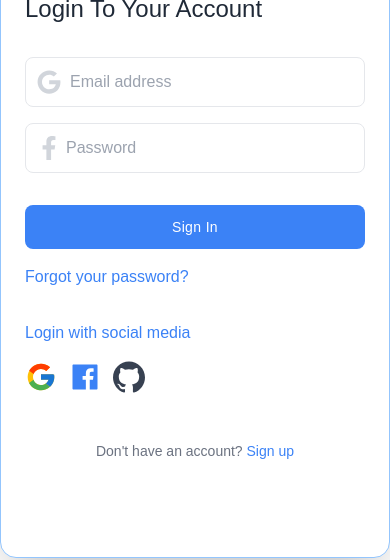
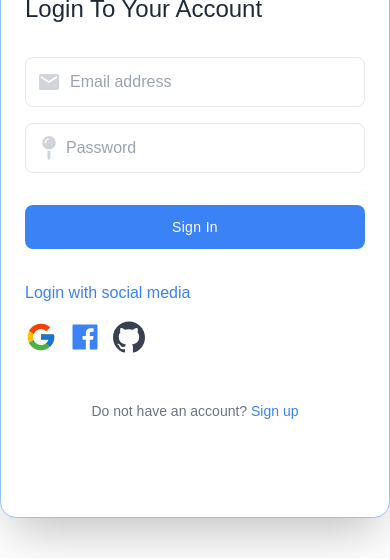
Before and after one commit to NabilaFerdousPrapty/Suite-Spot, a Next.js app: page /login in a window 390 px wide. Shown: the part 280-840 px from the top of the page. Built offline with nearby package versions, Linux system fonts and the light colour scheme.

Commit message:
auth started

```diff
--- /dev/null
+++ b/app/actions/index.ts
@@ -0,0 +1,17 @@
+'use server'
+type SocialLoginFormData = {
+    get: (key: string) => string | null;
+};
+
+export async function doSocialLogin(formData: SocialLoginFormData) {
+    const action = formData.get('action');
+    if (typeof action === 'string') {
+        console.log(action); // Safely log the string action
+    } else {
+        console.error('Expected a string, but got a non-string value.');
+    }
+}
+
+export async function doLogOut() {
+
+}
--- a/app/api/auth/[...nextauth]/options.ts
+++ /dev/null
@@ -1,6 +0,0 @@
-import type { NextAuthOptions } from 'next-auth'
-import GitHubProvider from "next-auth/providers/github";
-import GoogleProvider from "next-auth/providers/google";
-export const options: NextAuthOptions ={
-providers: [],
-}
--- a/app/api/auth/[...nextauth]/route.ts
+++ /dev/null
@@ -1,7 +0,0 @@
-import NextAuth from "next-auth"
-
-const handler = NextAuth({
-
-})
-
-export { handler as GET, handler as POST }
--- a/app/layout.tsx
+++ b/app/layout.tsx
@@ -1,8 +1,8 @@
 import type { Metadata } from "next";
 import localFont from "next/font/local";
 import "./globals.css";
+import Navbar from "@/components/Home/Navbar";
 import Footer from "@/components/Home/Footer";
-import Navbar from "@/components/Home/Navbar";
 
 const geistSans = localFont({
   src: "./fonts/GeistVF.woff",
@@ -31,7 +31,7 @@ export default function RootLayout({
         className={`${geistSans.variable} ${geistMono.variable} antialiased bg-white`}
       >
         <Navbar />
-        <div className="my-5">{children}</div>
+        <main className="">{children}</main>
         <Footer />
       </body>
     </html>
--- a/app/login/page.tsx
+++ b/app/login/page.tsx
@@ -1,9 +1,12 @@
 import Image from "next/image";
 import React from "react";
 import { AiFillFacebook } from "react-icons/ai";
-import { FaGoogle, FaFacebookF, FaTwitter } from "react-icons/fa";
+import { FaMapPin } from "react-icons/fa";
+
 import { FcGoogle } from "react-icons/fc";
+import { MdEmail } from "react-icons/md";
 import { SiGithub } from "react-icons/si";
+import { doSocialLogin } from "../actions";
 
 const LoginForm: React.FC = () => {
   return (
@@ -13,6 +16,7 @@ const LoginForm: React.FC = () => {
           <div className="lg:w-1/2">
             <Image
               className="w-auto h-20"
+              priority={true}
               src="https://i.ibb.co.com/t8HNdWr/Screenshot-2024-11-27-151149-removebg-preview.png"
               alt="Logo"
               width={100}
@@ -30,7 +34,7 @@ const LoginForm: React.FC = () => {
             <form className="w-full lg:max-w-xl">
               <div className="relative flex items-center">
                 <span className="absolute">
-                  <FaGoogle className="w-6 h-6 mx-3 text-gray-300 dark:text-gray-500" />
+                  <MdEmail className="w-6 h-6 mx-3 text-gray-300 dark:text-gray-500" />
                 </span>
                 <input
                   type="email"
@@ -42,7 +46,7 @@ const LoginForm: React.FC = () => {
 
               <div className="relative flex items-center mt-4">
                 <span className="absolute">
-                  <FaFacebookF className="w-6 h-6 mx-3 text-gray-300 dark:text-gray-500" />
+                  <FaMapPin className="w-6 h-6 mx-3 text-gray-300 dark:text-gray-500" />
                 </span>
                 <input
                   type="password"
@@ -52,17 +56,10 @@ const LoginForm: React.FC = () => {
                 />
               </div>
 
-              <div className="mt-8 md:flex md:items-center">
-                <button className="w-full px-6 py-3 text-sm font-medium tracking-wide text-white capitalize transition-colors duration-300 transform bg-blue-500 rounded-lg md:w-1/2 hover:bg-blue-400 focus:outline-none focus:ring focus:ring-blue-300 focus:ring-opacity-50">
+              <div className="mt-8 flex items-center">
+                <button className="w-full px-6 py-3 text-sm font-medium tracking-wide text-white capitalize transition-colors duration-300 transform bg-blue-500 rounded-lg  hover:bg-blue-400 focus:outline-none focus:ring focus:ring-blue-300 focus:ring-opacity-50">
                   Sign in
                 </button>
-
-                <a
-                  href="#"
-                  className="inline-block mt-4 text-center text-blue-500 md:mt-0 md:mx-6 hover:underline dark:text-blue-400"
-                >
-                  Forgot your password?
-                </a>
               </div>
             </form>
           </div>
@@ -73,31 +70,40 @@ const LoginForm: React.FC = () => {
             Login with social media
           </h3>
 
-          <div className="flex items-center mt-4 sm:mt-0 -mx-1.5 sm:w-1/2">
-            <a
+          <form
+            action={doSocialLogin}
+            className="flex items-center mt-4 sm:mt-0 -mx-1.5 sm:w-1/2"
+          >
+            <button
+              type="submit"
+              name="action"
+              value={"google"}
               className="mx-1.5 dark:hover:text-blue-400 text-gray-400 transition-colors duration-300 transform hover:text-blue-500"
-              href="#"
             >
               <FcGoogle className="w-8 h-8" />
-            </a>
+            </button>
 
-            <a
+            <button
+              type="submit"
+              name="action"
+              value="facebook"
               className="mx-1.5 dark:hover:text-blue-400 text-gray-400 transition-colors duration-300 transform hover:text-blue-500"
-              href="#"
             >
               <AiFillFacebook className="w-8 h-8 text-blue-500" />
-            </a>
+            </button>
 
-            <a
+            <button
+              type="submit"
+              name="action"
+              value="github"
               className="mx-1.5 dark:hover:text-blue-400 text-gray-400 transition-colors duration-300 transform hover:text-blue-500"
-              href="#"
             >
               <SiGithub className="w-8 h-8 text-gray-700" />
-            </a>
-          </div>
+            </button>
+          </form>
         </div>
         <p className="max-w-3xl mx-auto mt-12 text-sm text-center text-gray-500">
-          Don't have an account?{" "}
+          Do not have an account?{" "}
           <a
             href="/signUp"
             className="text-blue-500 dark:text-blue-400 hover:underline"
--- a/app/page.tsx
+++ b/app/page.tsx
@@ -1,8 +1,4 @@
-import Rooms from "@/components/rooms/page";
-import Services from "@/components/services/page";
-
 import Home from "@/components/Home/Home";
-import Footer from "@/components/Home/Footer";
 export default function HomePage() {
   return (
     <div>
--- a/app/signUp/page.tsx
+++ b/app/signUp/page.tsx
@@ -1,7 +1,7 @@
 "use client";
 import { useForm } from "react-hook-form"; // Import React Hook Form
 import { AiOutlineArrowRight } from "react-icons/ai"; // React icon for arrow right
-import { FaClipboardList, FaGoogle, FaUtensils } from "react-icons/fa";
+import { FaClipboardList, FaUtensils } from "react-icons/fa";
 import { useState } from "react";
 import { FcGoogle } from "react-icons/fc";
 
--- a/package.json
+++ b/package.json
@@ -11,8 +11,8 @@
   "dependencies": {
     "next": "15.0.3",
     "next-auth": "^4.24.10",
-    "react": "19.0.0-rc-66855b96-20241106",
-    "react-dom": "19.0.0-rc-66855b96-20241106",
+    "react": "^18.3.1",
+    "react-dom": "^18.3.1",
     "react-fast-marquee": "^1.6.5",
     "react-hook-form": "^7.53.2",
     "react-icons": "^5.3.0",
```
Also changed, not shown: app/about/page.tsx (+73 -28 lines), 2 other files (tests, documents, lock files or other folders).
